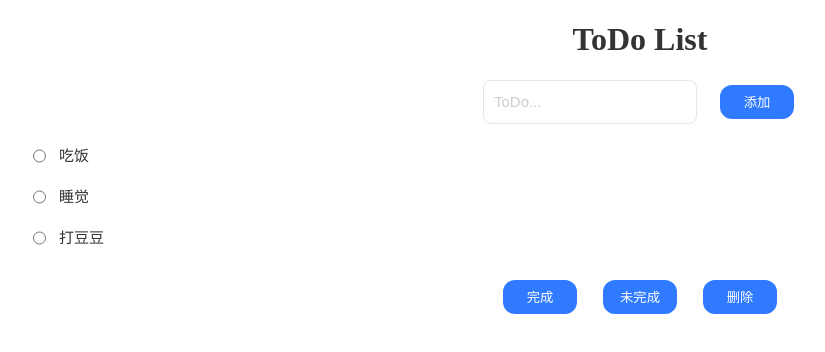
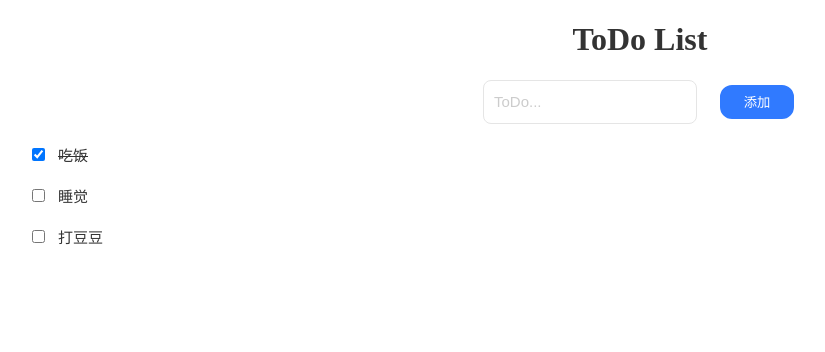
Before and after one commit to vidonia/React_ToDoList, a React (Create React App) app: page / in a window 1280 px wide. Shown: the top 352 px of the page, without its empty margins (0-825 px from the left). Built offline with nearby package versions, Linux system fonts and the light colour scheme.

Commit message:
todo 功能完善

```diff
--- a/src/components/App.jsx
+++ b/src/components/App.jsx
@@ -2,21 +2,39 @@
 import React from 'react';
 import AppForm from './AppForm';
 import AppList from './AppList';
-import AppFooter from './AppFooter';
 
 class App extends React.Component {
     constructor(props) {
         super(props);
         this.state = {
             data:props.data,
+            selectedItems: [],
         };
+        this.onAddItem = this.onAddItem.bind(this);
+        this.onSelectedItem = this.onSelectedItem.bind(this);
     }
+
+    onAddItem(item) {
+        let data = this.props.data;
+        data.push(item);
+        this.setState({data:data,}
+        );
+    }
+
+    onSelectedItem(item) {
+        const data = this.state.data;
+        this.setState({data:data});
+    }
+
     render() {
         return <div>
             <h1>ToDo List</h1>
-            <AppForm />
-            <AppList data={this.state.data}/>
-            <AppFooter />
+            <AppForm onAddItem={this.onAddItem}
+            count={this.props.data.length}/>
+            <AppList
+            data={this.state.data}
+            onSelectedItem={this.onSelectedItem}
+            />
         </div>
     };
 }
--- a/src/components/AppFooter.jsx
+++ /dev/null
@@ -1,13 +0,0 @@
-import React from 'react';
-import './app.css';
-class AppFooter extends React.Component {
-    render() {
-        return <div style={{display:'flex', justifyContent:"center", }}>
-            <button className='form_submmit_button' style={{margin:10}}>完成</button>
-            <button className='form_submmit_button' style={{margin:10}}>未完成</button>
-            <button className='form_submmit_button' style={{margin:10}}>删除</button>
-        </div>
-    }
-}
-
-export default AppFooter;
--- a/src/components/AppForm.jsx
+++ b/src/components/AppForm.jsx
@@ -4,15 +4,46 @@ import './app.css';
 
 class AppForm extends React.Component {
 
-    handleSubmmitClick(value) {
-        console.log(value);
+    constructor(props) {
+        super(props);
+        this.state = {
+            content:'',
+            ref:React.createRef(),
+        };
+        this.inputChange = this.inputChange.bind(this);
     }
+
+    handleSubmmitClick(event) {
+        event.preventDefault();
+        const content = this.state.content;
+        if (content.length <= 0) {
+            window.alert('输入内容不能为空');
+            return;
+        }
+        this.props.onAddItem({id:this.props.count+1, content:content, complete:false});
+        this.state.ref.current.value = '';
+    }
+
+    inputChange(event) {
+        this.setState(
+            {content:event.target.value,},
+        );
+    }
+
     render() {
         let value = '';
         return <div className='form_content'>
-        <form>
-            <input className='form_input' type="text" placeholder='ToDo...'/>
-            <button className='form_submmit_button' onClick={()=>this.handleSubmmitClick(value)}>添加</button>
+        <form onSubmit={this.handleSubmmitClick.bind(this)}>
+            <input className='form_input'
+            ref={this.state.ref}
+            type="text"
+            placeholder='ToDo...'
+            onChange={this.inputChange}/>
+            <button className='form_submmit_button'
+            type='submit'
+            >
+                添加
+                </button>
         </form>
     </div>
     }
--- a/src/components/AppList.jsx
+++ b/src/components/AppList.jsx
@@ -1,19 +1,43 @@
 import React from 'react';
 import './app.css';
 
+class AppTodo extends React.Component {
+    constructor(props) {
+        super(props);
+        this.onSelectedItem = this.onSelectedItem.bind(this);
+    }
 
+    onSelectedItem(event) {
+        let item = this.props.item;
+        item.complete = event.target.checked;
+        this.props.onClickItem(item);
+    }
 
-function AppTodo(props) {
-    return <div className='list_content'>
-        <input type="radio" />
-        <span style={{paddingLeft:10}}>{props.item.content}</span>
+    render() {
+        return <div className='list_content' style={{textDecoration:this.props.item.complete==true?"line-through":"none"}}>
+        <input className='item_checkbox' type="checkbox" onClick={this.onSelectedItem} defaultChecked={this.props.item.complete}/>
+        <span style={{paddingLeft:10, }}>
+            {this.props.item.content}
+            </span>
     </div>
+    }
 }
 
 class AppList extends React.Component {
+
+    constructor(props) {
+        super(props);
+        this.onClickItem = this.onClickItem.bind(this);
+    }
+
+    onClickItem(item) {
+        this.props.onSelectedItem(item);
+    }
+
     render() {
-        // const todo = this.props.data.map({item}=>);
-        const items = this.props.data.map((item) => <AppTodo key={item.id} item={item}/>);
+        const items =
+        this.props.data.map((item) =>
+        <AppTodo key={item.id} item={item} onClickItem={this.onClickItem}/>);
         return <div>
             {items}
         </div>
--- a/src/components/app.css
+++ b/src/components/app.css
@@ -48,4 +48,5 @@
     /* background-color: #307AFF; */
     font-size: 15px;
     color: #333;
+    text-decoration: line-through;
 }
--- a/src/index.jsx
+++ b/src/index.jsx
@@ -5,7 +5,7 @@ import App from './components/App';
 
 
 let data = [
-    {id: '1', content:'吃饭', complete: false},
+    {id: '1', content:'吃饭', complete: true},
     {id: '2', content:'睡觉', complete: false},
     {id: '3', content:'打豆豆', complete: false},
 ];
```
